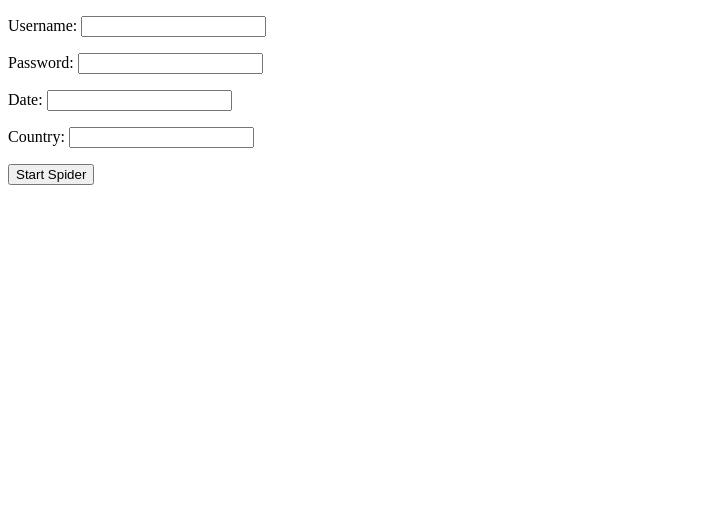
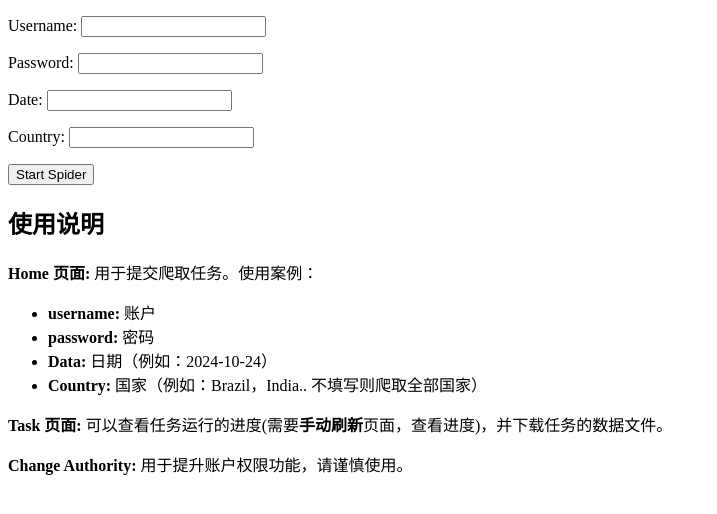
Before and after one commit to jiahaoxiang2000/spider_web, a Django app: page / in a window 1280 px wide. Shown: the part 34-548 px from the top of the page, without its empty margins (0-717 px from the left). Run offline with Django 5.2, Linux system fonts and the light colour scheme.

Commit message:
add used noted on home page

```diff
--- a/spider_project/spider_app/templates/spider_app/home.html
+++ b/spider_project/spider_app/templates/spider_app/home.html
@@ -14,4 +14,20 @@
     {% if error %}
         <p style="color: red;">{{ error }}</p>
     {% endif %}
+    <h2>使用说明</h2>
+<p>
+    <strong>Home 页面:</strong> 用于提交爬取任务。使用案例：
+    <ul>
+        <li><strong>username:</strong> 账户</li>
+        <li><strong>password:</strong> 密码</li>
+        <li><strong>Data:</strong> 日期（例如：2024-10-24）</li>
+        <li><strong>Country:</strong> 国家（例如：Brazil，India.. 不填写则爬取全部国家）</li>
+    </ul>
+</p>
+<p>
+    <strong>Task 页面:</strong> 可以查看任务运行的进度(需要<strong>手动刷新</strong>页面，查看进度)，并下载任务的数据文件。
+</p>
+<p>
+    <strong>Change Authority:</strong> 用于提升账户权限功能，请谨慎使用。
+</p>
 {% endblock %}
```
